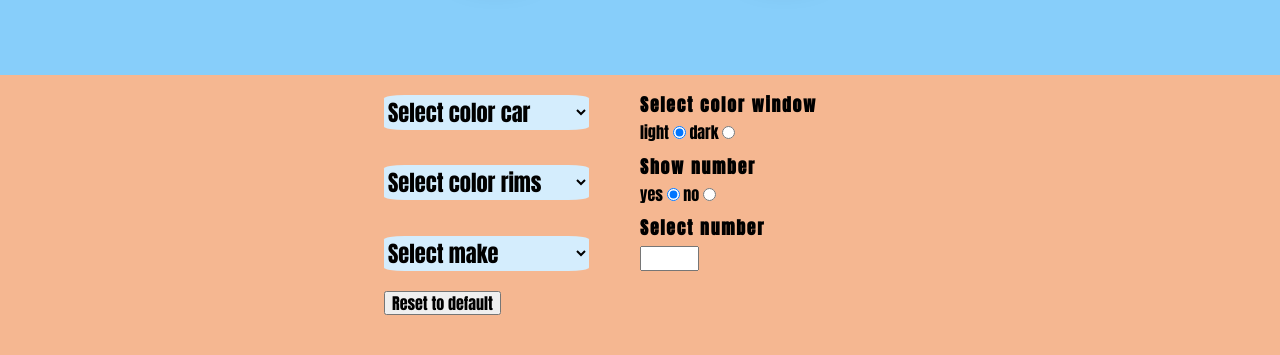
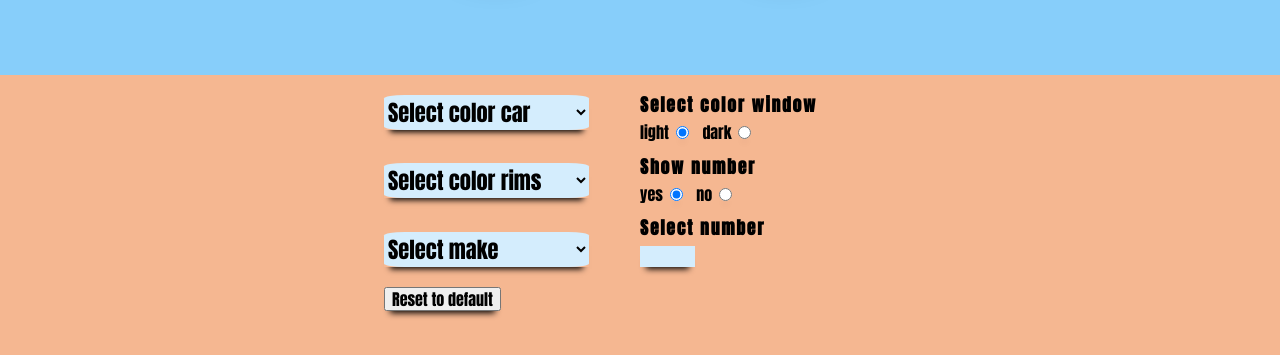
Before and after one commit to HansG26/car-application-kunstmaan, a website built with webpack: page app/index.html in a window 1280 px wide. Shown: the part 445-800 px from the top of the page. Built offline with nearby package versions, Linux system fonts and the light colour scheme.

Commit message:
style number input and give box shadows to inputs

```diff
--- a/app/assets/styles/base/_global.css
+++ b/app/assets/styles/base/_global.css
@@ -7,8 +7,20 @@ select {
     background-color: transparent;
     border: none;
     width: 100%;
+    box-shadow: 0 8px 6px -6px black;
+}
+
+input {
+    box-shadow: 0 8px 6px -6px black;
 }
 
 input[type="number"] {
     display: block;
+    border: none;
+    background-color: $menuBlue;
 }
+
+input[type="radio"] {
+    margin-left: 3px;
+    margin-right: 10px;
+}
--- a/app/assets/styles/modules/_mod-menu.css
+++ b/app/assets/styles/modules/_mod-menu.css
@@ -18,10 +18,6 @@
         margin-bottom: 15px;
     }
 
-    &__number {
-
-    }
-
     &__reset {
         margin-top: 20px;
     }
--- a/app/temp/styles/styles.css
+++ b/app/temp/styles/styles.css
@@ -203,8 +203,16 @@ select { /* 1 */
     background-color: transparent;
     border: none;
     width: 100%;
+    box-shadow: 0 8px 6px -6px black;
+}input {
+    box-shadow: 0 8px 6px -6px black;
 }input[type="number"] {
     display: block;
+    border: none;
+    background-color: #D4EDFD;
+}input[type="radio"] {
+    margin-left: 3px;
+    margin-right: 10px;
 }.car-section {
     background-color: #87cefa;
     height: 65vh;
@@ -318,8 +326,6 @@ select { /* 1 */
     }.mod-menu__radio {
         width: 80%;
         margin-bottom: 15px;
-    }.mod-menu__number {
-
     }.mod-menu__reset {
         margin-top: 20px;
     }.panel {
```
